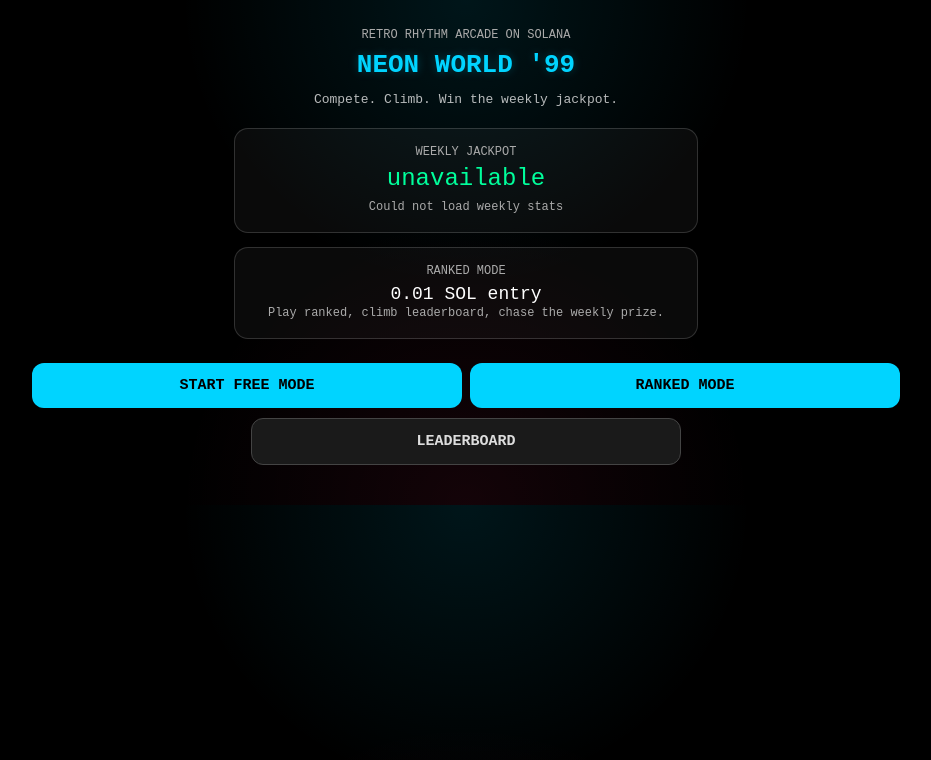
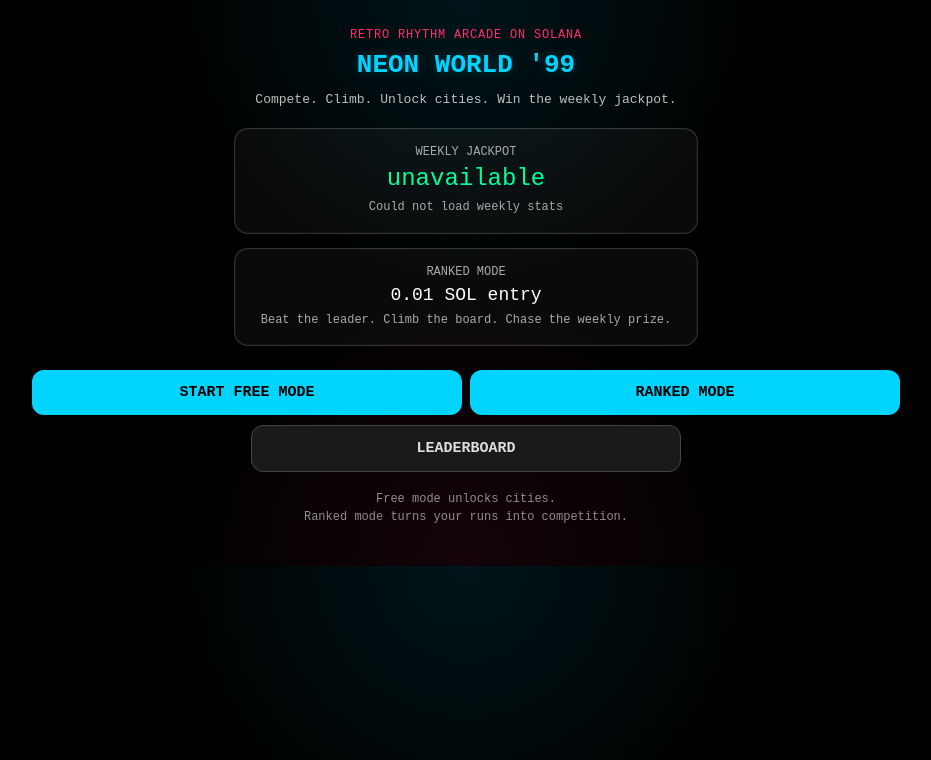
Before and after one commit to uuur1363-arch/neon-world-99, a website: page index.html in a window 1280 px wide. Shown: the whole page, without its empty margins (174-1105 px from the left). Drawn offline with Linux system fonts and the light colour scheme; no server answers.

Commit message:
Update index.html

```diff
--- a/index.html
+++ b/index.html
@@ -1,31 +1,45 @@
 <!DOCTYPE html>
 <html>
 <head>
-  <meta name="viewport" content="width=device-width, initial-scale=1">
+  <meta name="viewport" content="width=device-width, initial-scale=1, maximum-scale=1, user-scalable=no, viewport-fit=cover">
   <title>NEON WORLD '99</title>
   <style>
     body{
+      margin:0;
+      padding:28px 16px 40px;
       background:
         radial-gradient(circle at top, rgba(0,212,255,.10), transparent 35%),
         radial-gradient(circle at bottom, rgba(255,45,107,.08), transparent 35%),
         #000;
       color:#fff;
       font-family:monospace;
-      margin:0;
-      padding:28px 16px 40px;
       text-align:center;
+      -webkit-user-select:none;
+      user-select:none;
+      -webkit-touch-callout:none;
     }
+
+    .eyebrow{
+      color:#ff2d6b;
+      font-size:12px;
+      margin-bottom:8px;
+      letter-spacing:.8px;
+    }
+
     h1{
       color:#00d4ff;
-      margin:8px 0 10px;
+      margin:6px 0 10px;
       text-shadow:0 0 10px rgba(0,212,255,.25);
     }
+
     .sub{
-      color:rgba(255,255,255,.72);
+      color:rgba(255,255,255,.74);
       font-size:13px;
-      margin-bottom:18px;
-      line-height:1.5;
+      margin:0 auto 18px;
+      max-width:430px;
+      line-height:1.55;
     }
+
     .panel{
       margin:0 auto 14px;
       max-width:430px;
@@ -33,22 +47,27 @@
       border-radius:14px;
       padding:16px;
       background:rgba(255,255,255,.04);
+      box-shadow:0 0 0 1px rgba(255,255,255,.03) inset;
     }
-    .title{
+
+    .label{
       font-size:12px;
       color:#aaa;
       margin-bottom:6px;
     }
+
     .jackpot{
       font-size:24px;
       color:#00ff9c;
       margin-bottom:6px;
     }
+
     .leader{
       font-size:12px;
       color:#aaa;
-      line-height:1.5;
+      line-height:1.55;
     }
+
     button{
       width:100%;
       max-width:430px;
@@ -61,37 +80,54 @@
       font-family:monospace;
       background:#00d4ff;
       color:#000;
+      -webkit-tap-highlight-color:transparent;
     }
+
     button.secondary{
       background:#1a1a1a;
       color:#ddd;
       border:1px solid #444;
     }
+
+    .mini{
+      margin-top:18px;
+      color:rgba(255,255,255,.55);
+      font-size:12px;
+      line-height:1.5;
+    }
   </style>
 </head>
 <body>
 
-  <div class="title">RETRO RHYTHM ARCADE ON SOLANA</div>
+  <div class="eyebrow">RETRO RHYTHM ARCADE ON SOLANA</div>
   <h1>NEON WORLD '99</h1>
+
   <div class="sub">
-    Compete. Climb. Win the weekly jackpot.
+    Compete. Climb. Unlock cities. Win the weekly jackpot.
   </div>
 
   <div class="panel">
-    <div class="title">WEEKLY JACKPOT</div>
+    <div class="label">WEEKLY JACKPOT</div>
     <div class="jackpot" id="jackpot">loading...</div>
     <div class="leader" id="leader">loading leader...</div>
   </div>
 
   <div class="panel">
-    <div class="title">RANKED MODE</div>
-    <div style="font-size:18px;color:#fff;">0.01 SOL entry</div>
-    <div class="leader">Play ranked, climb leaderboard, chase the weekly prize.</div>
+    <div class="label">RANKED MODE</div>
+    <div style="font-size:18px;color:#fff;margin-bottom:6px;">0.01 SOL entry</div>
+    <div class="leader">
+      Beat the leader. Climb the board. Chase the weekly prize.
+    </div>
   </div>
 
   <button onclick="startFree()">START FREE MODE</button>
   <button onclick="startRanked()">RANKED MODE</button>
   <button class="secondary" onclick="location.href='/board.html'">LEADERBOARD</button>
+
+  <div class="mini">
+    Free mode unlocks cities.<br>
+    Ranked mode turns your runs into competition.
+  </div>
 
   <script>
     function shortWallet(w) {
@@ -101,18 +137,18 @@
       return s.slice(0, 4) + "..." + s.slice(-4);
     }
 
-    function clearPendingGameState() {
+    function clearPendingState() {
       localStorage.removeItem("neon99_city");
     }
 
     function startFree() {
-      clearPendingGameState();
+      clearPendingState();
       localStorage.setItem("neon99_mode", "free");
       location.href = "/city.html";
     }
 
     function startRanked() {
-      clearPendingGameState();
+      clearPendingState();
       localStorage.setItem("neon99_mode", "ranked");
       location.href = "/ranked.html";
     }
```
